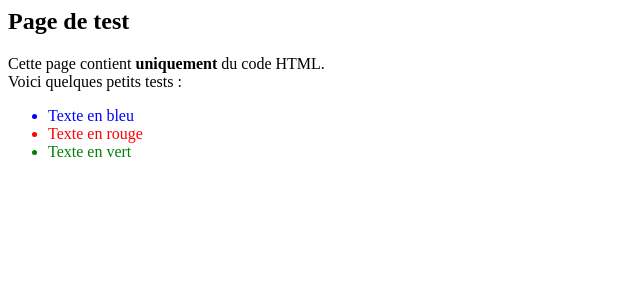
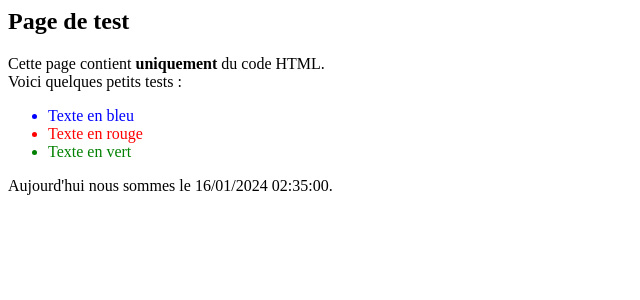
Before and after one commit to Balidriss/Your-Pizza-Recipes---PHP-training, a PHP site: page / in a window 1280 px wide. Shown: the top 300 px of the page, without its empty margins (0-640 px from the left). Run offline with PHP 8.4, Linux system fonts and the light colour scheme.

Commit message:
added date in php

```diff
--- a/index.php
+++ b/index.php
@@ -21,6 +21,8 @@
         <li style="color: red;">Texte en rouge</li>
         <li style="color: green;">Texte en vert</li>
     </ul>
+
+    <p>Aujourd'hui nous sommes le <?php echo date('d/m/Y h:i:s'); ?>.</p>
 </body>
 
 </html>
```
